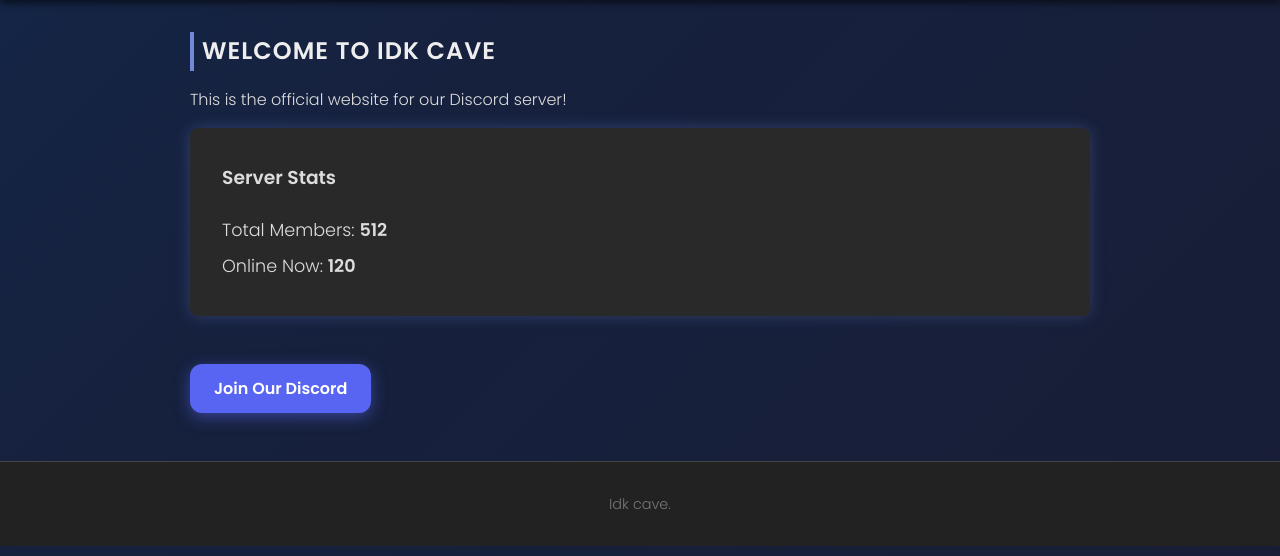
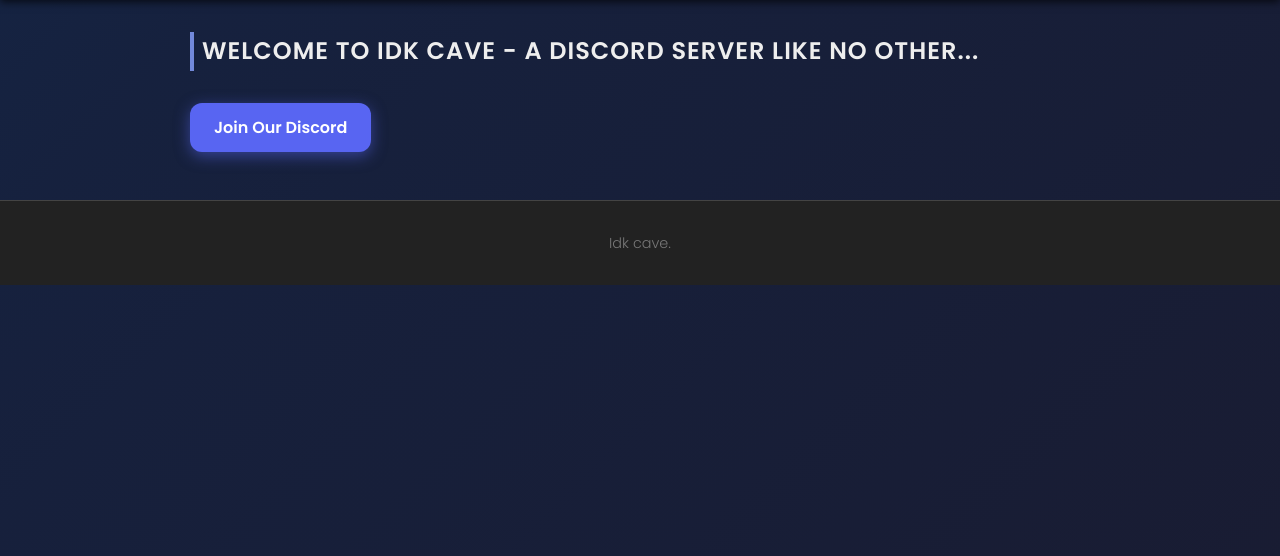
Before and after one commit to Idkwest4412/idkwest, a Flask app: page / in a window 1280 px wide. Shown: the part 149-705 px from the top of the page. Run offline with Flask 3, Linux system fonts and the light colour scheme.

Commit message:
Update index.html

```diff
--- a/templates/index.html
+++ b/templates/index.html
@@ -1,16 +1,19 @@
 {% extends "base.html" %}
 {% block title %}Home - Idk Cave{% endblock %}
 {% block content %}
-<h2 data-aos="fade-up">Welcome to Idk Cave</h2>
-<p data-aos="fade-up" data-aos-delay="100">This is the official website for our Discord server!</p>
+<h2 data-aos="fade-up" id="typing-text"></h2>
 
-<section id="stats" data-aos="fade-up" data-aos-delay="200">
-  <h3>Server Stats</h3>
-  <ul>
-    <li>Total Members: <strong>512</strong></li>
-    <li>Online Now: <strong>120</strong></li>
-  </ul>
-</section>
-
+<script>
+  const txt = "Welcome to Idk Cave - A Discord server like no other...";
+  let i = 0;
+  function typeWriter() {
+    if (i < txt.length) {
+      document.getElementById("typing-text").innerHTML += txt.charAt(i);
+      i++;
+      setTimeout(typeWriter, 80);
+    }
+  }
+  document.addEventListener("DOMContentLoaded", typeWriter);
+</script>
 <a href="https://discord.gg/HxzCtdvDdg" class="discord-button" target="_blank" data-aos="zoom-in" data-aos-delay="300">Join Our Discord</a>
 {% endblock %}
```
